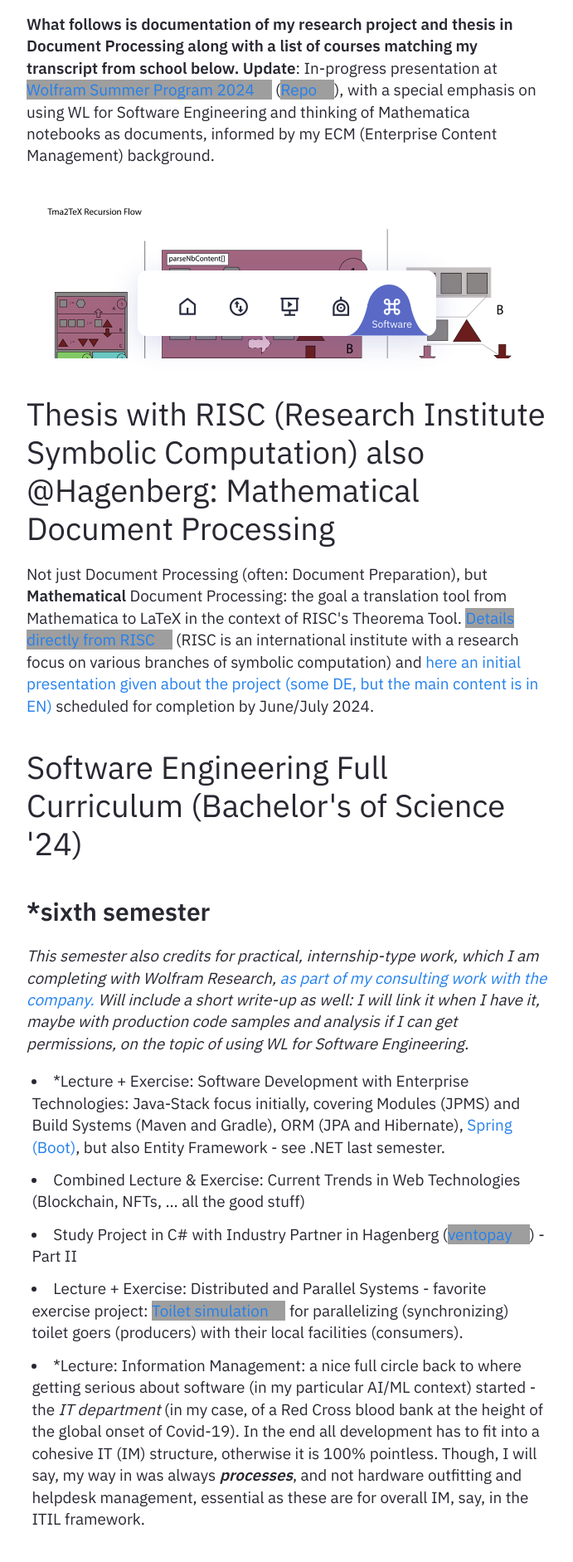
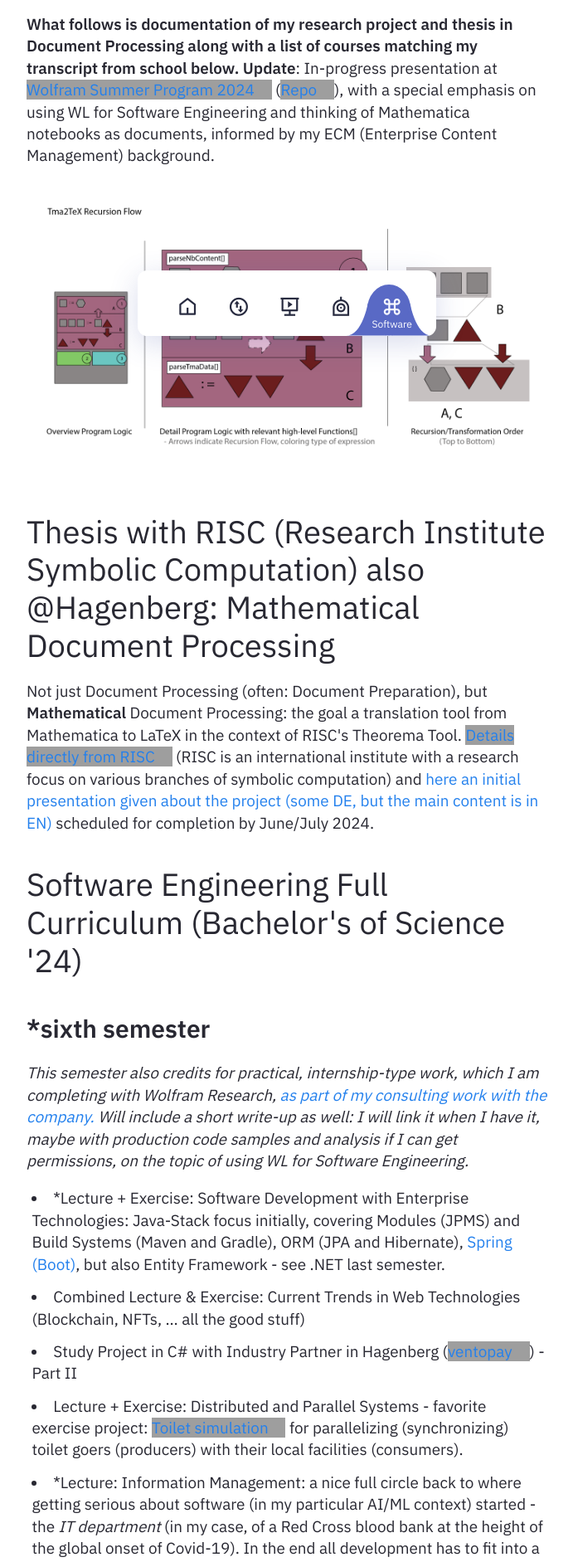
Before and after one commit to heseltime/heseltime.github.io, a Jekyll site: the page built from pages/rDse.md, in a window 1280 px wide. Shown: the part 460-2343 px from the top of the page at 83% size, without its empty margins (294-985 px from the left). Built offline with Jekyll 4.4.1, drawn with Linux system fonts in a browser that asks for light colours; grey boxes are pictures that could not be loaded.

Commit message:
Try other image

```diff
--- a/pages/rDse.md
+++ b/pages/rDse.md
@@ -9,7 +9,7 @@
 
 **What follows is documentation of my research project and thesis in Document Processing along with a list of courses matching my transcript from school below.** **Update**: In-progress presentation at [Wolfram Summer Program 2024](https://www.wolframcloud.com/obj/heseltine/Published/mentor-talk-wolfram-summer-program-2024.nb) ([Repo](https://github.com/heseltime/wsrp2024-mentor-talk)), with a special emphasis on using WL for Software Engineering and thinking of Mathematica notebooks as documents, informed by my ECM (Enterprise Content Management) background.
 
-![Recursion Flow](..\assets\img\wsrp\thesis-project-recursion-flow.png)
+![Recursion Flow](..\assets\img\wsrp\Artboard2@2x.png)
 
 # Thesis with RISC (Research Institute Symbolic Computation) also @Hagenberg: Mathematical Document Processing #
 
```
Also changed, not shown: assets/img/wsrp/Artboard2@2x.png (added).
